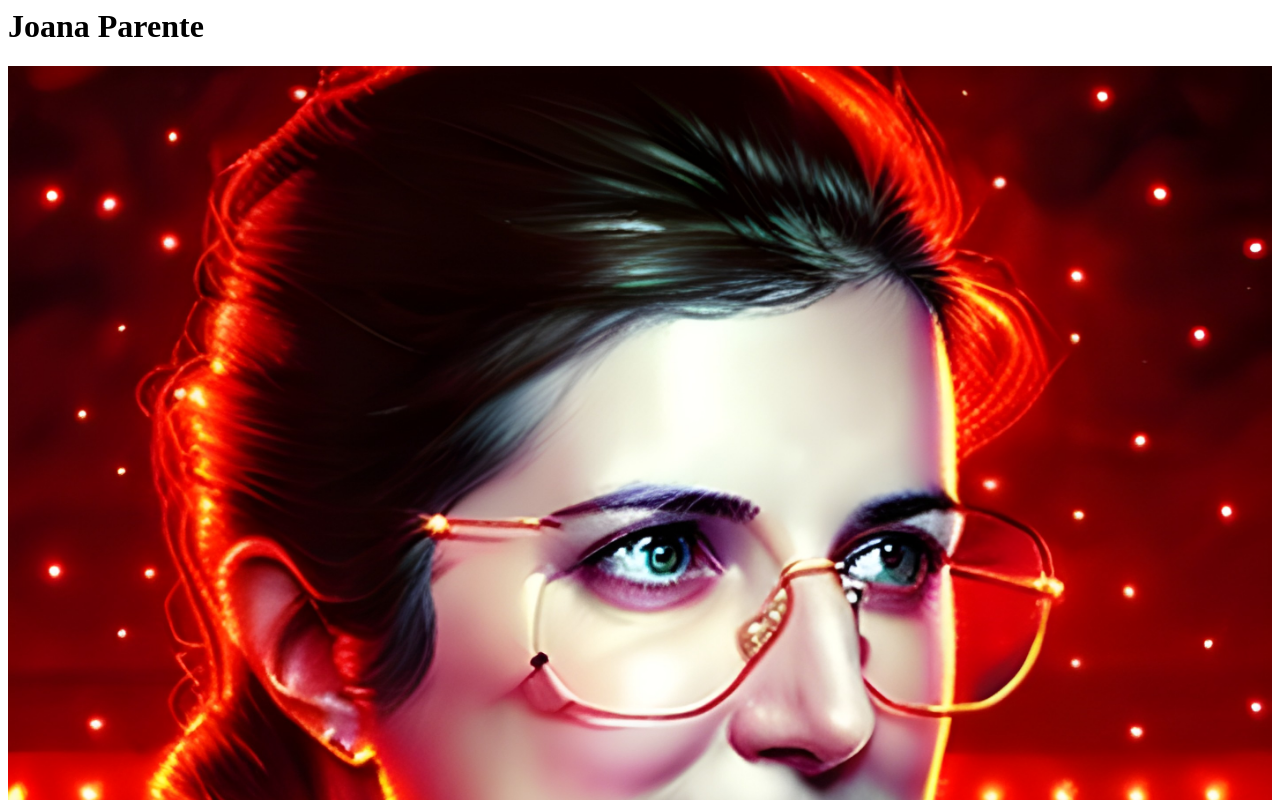
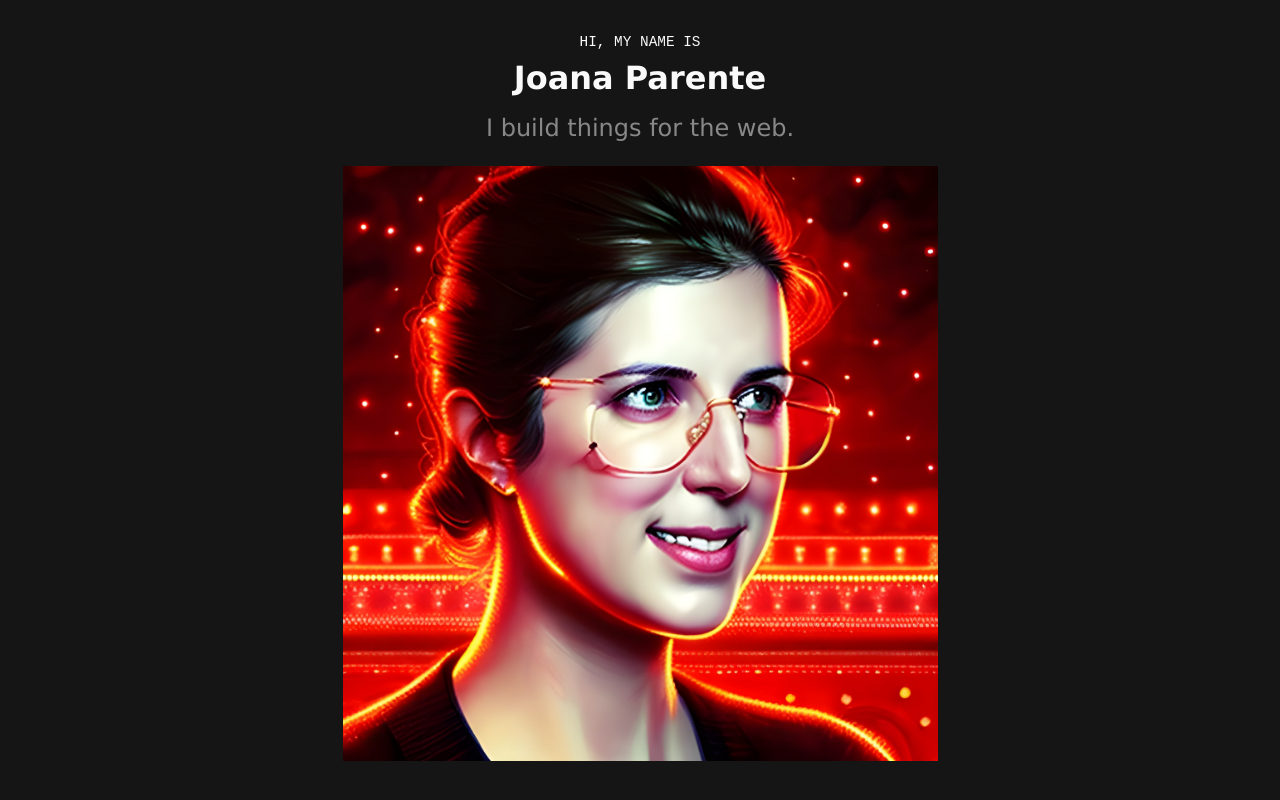
Before and after one commit to jrparente/jrparente.github.io, a plain HTML site: page index.html in a window 1280 px wide. Shown: the top 800 px of the page. Drawn offline with Linux system fonts and the light colour scheme.

Commit message:
Added styling

```diff
--- a/index.html
+++ b/index.html
@@ -1,5 +1,54 @@
-<html>
-<h1>Joana Parente</h1>
-<img src="joana-parente.jpg" alt="Joana Parente" style="width: 100%;">
+<!DOCTYPE html>
+<html lang="en">
+
+<head>
+    <meta charset="UTF-8">
+    <meta name="viewport" content="width=device-width, initial-scale=1.0">
+    <title>Joana Parente</title>
+    <style>
+        body {
+            max-width: 595px;
+            margin: 2rem auto;
+            padding: 0 1rem;
+            background-color: #151515;
+            color: #FAFAFA;
+            display: flex;
+            flex-direction: column;
+            align-items: center;
+            justify-content: center;
+            font-family: Verdana, Geneva, Tahoma, sans-serif;
+            line-height: 1.5;
+            text-align: center;
+        }
+
+        img {
+            display: block;
+            width: 100%;
+        }
+
+        h1 {
+            margin: 0;
+        }
+
+        h2 {
+            margin-top: .5rem;
+            color: #888;
+            font-weight: 500;
+        }
+
+        span {
+            font-family: monospace;
+            text-transform: uppercase;
+            font-size: 0.9rem;
+        }
+    </style>
+</head>
+
+<body>
+    <span>Hi, my name is</span>
+    <h1>Joana Parente</h1>
+    <h2>I build things for the web.</h2>
+    <img src="joana-parente.jpg" alt="Joana Parente">
+</body>
 
 </html>
```
